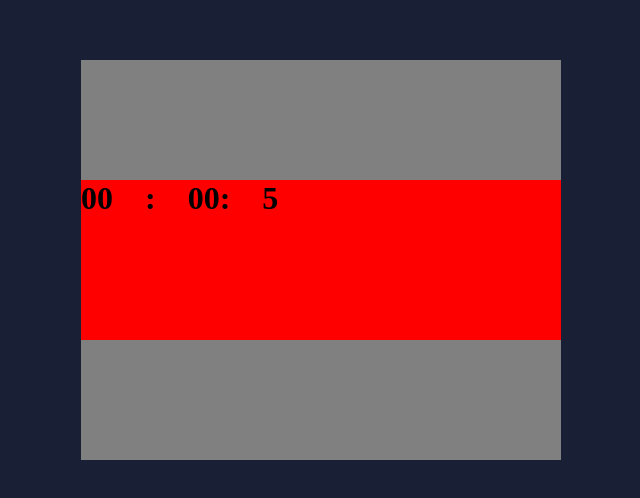
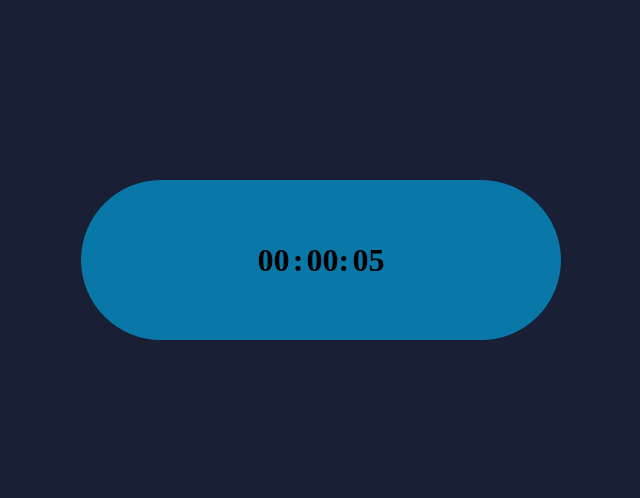
Before and after one commit to 0pedrobonfa/crono, a plain HTML site: page index.html in a window 1280 px wide. Shown: the part 140-638 px from the top of the page, without its empty margins (319-959 px from the left). Drawn offline with Linux system fonts and the light colour scheme.

Commit message:
improves style

```diff
--- a/main.js
+++ b/main.js
@@ -5,17 +5,32 @@ let hours_element = document.getElementById("hours");;
 
 function incrementSeconds(){
     seconds+= 1;
-    seconds_element.innerText = seconds;
+    if(seconds<=9){
+        seconds_element.innerText = '0' + seconds;
+
+    }else{
+        seconds_element.innerText = seconds;
+    }
     console.log(seconds);
 
-    if(seconds>=60){
+    if(seconds>59){
         seconds = 0;
         minutes++;
         minutes_element.innerText = minutes;
-    }else if(minutes>=60){
+        if(minutes<=9){
+            minutes_element.innerText = '0' + minutes;
+        }else{
+            minutes_element.innerText = minutes;
+        }
+    }else if(minutes>59){
         minutes = 0;
-        hours++;
-        hours_element.innerText = hours;
+        hours++
+
+        if(hours<=9){
+            hours_element.innerText = '0' + hours;
+        }else{
+            hours_element.innerText = hours;
+        }
 
     }
 }
--- a/style.css
+++ b/style.css
@@ -9,7 +9,6 @@ html,body{
 }
 
 .container{
-    background-color: gray;
     height: 25em;
     width: 30em;
     display: flex;
@@ -18,22 +17,25 @@ html,body{
 }
 
 #cronometro{
-    background-color: red;
+    background-color: rgb(9, 120, 168);
+    border-radius: 5em;
     height: 5em;
     width: 30em;
     color: black;
     display: flex;
+    justify-content: center;
+    align-items: center;
     font-weight: 600;
     font-size:xx-large;
 
 }
 
 #seconds{
-    margin-left: 1em;
+    margin-left: 0.1em;
 }
 #minutes{
-    margin-left: 1em;
+    margin-left: 0.1em;
 }
 #hours{
-    margin-right: 1em;
+    margin-right: 0.1em;
 }
```
